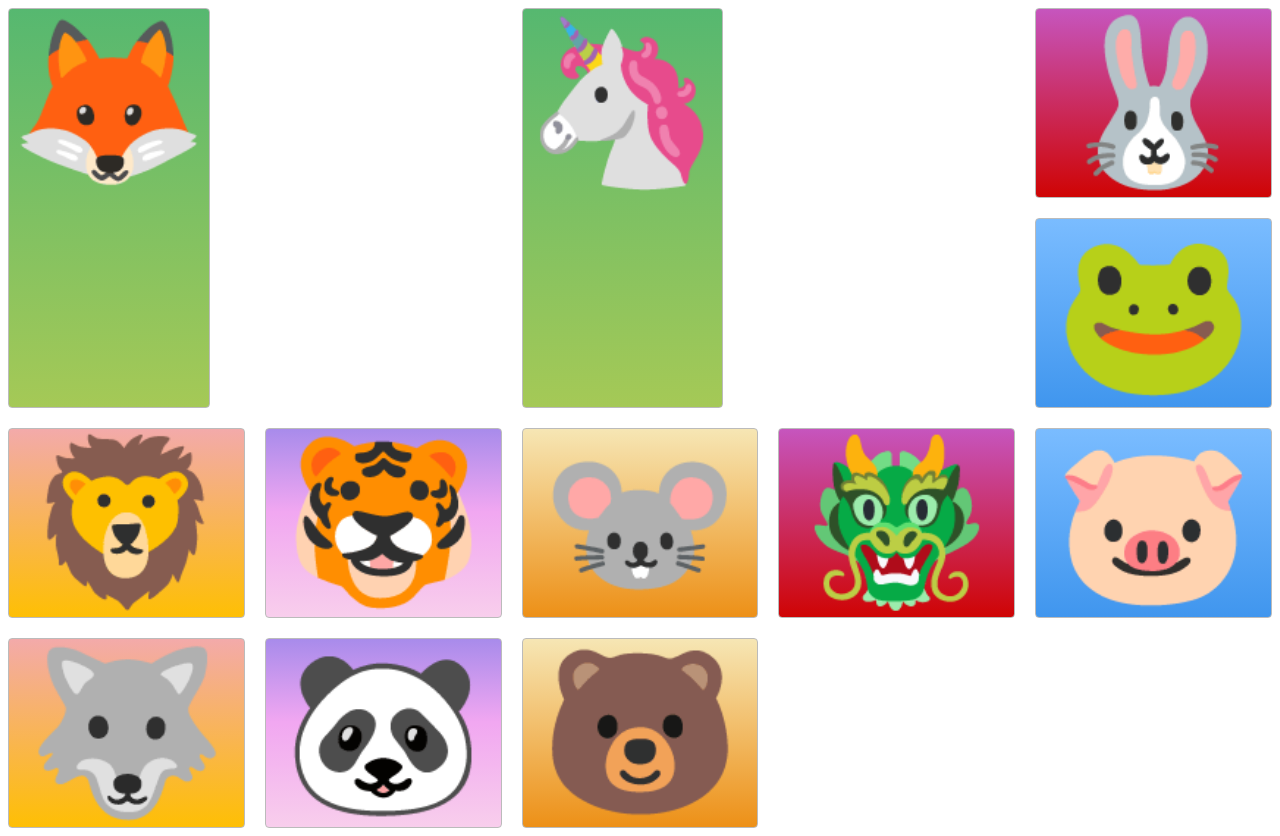
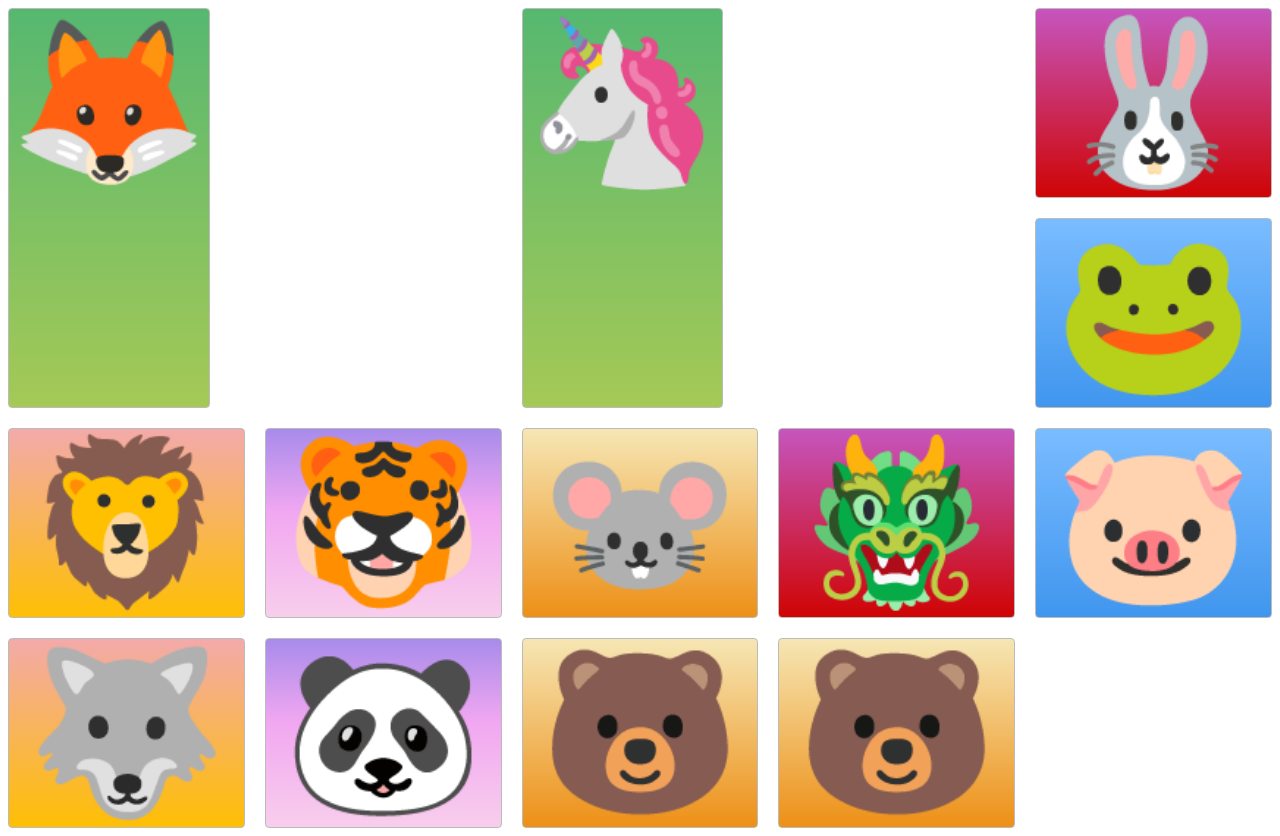
Before and after one commit to Fabritz/test, a plain HTML site: page index.html in a window 1280 px wide. Drawn offline with Linux system fonts and the light colour scheme.

Commit message:
new branch

```diff
--- a/index.html
+++ b/index.html
@@ -22,6 +22,7 @@
     <div class="zone yellow">🐺</div>
     <div class="zone purple">🐼</div>
     <div class="zone brown">🐻</div>
+    <div class="zone brown">🐻</div>
   </div>
 </body>
 </html>
```
